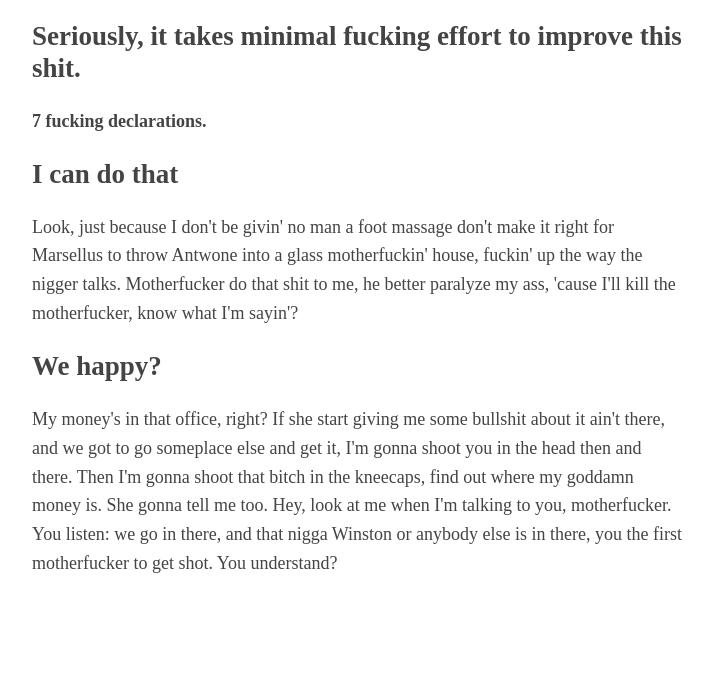
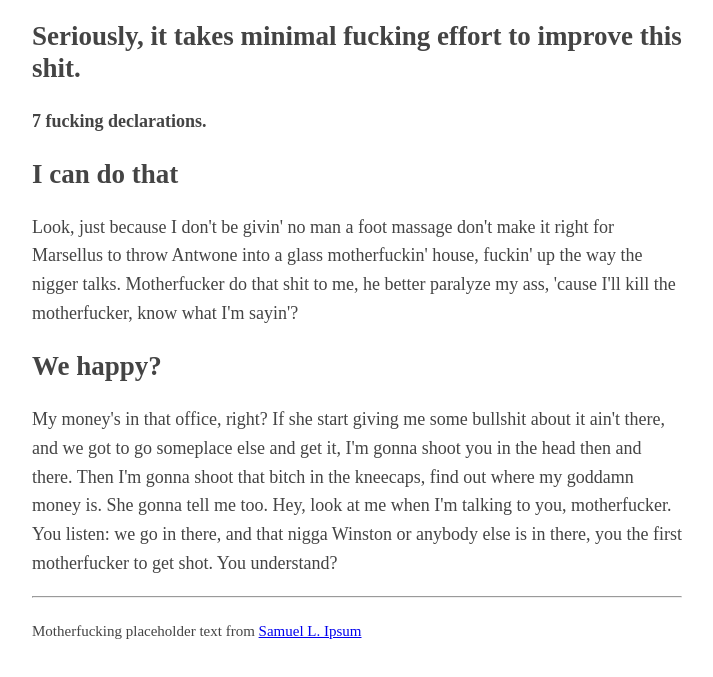
Before and after one commit to jacmoe/motherfuckingwebsite, a plain HTML site: page index.html in a window 1280 px wide. Shown: the part 139-816 px from the top of the page, without its empty margins (283-996 px from the left). Drawn offline with Linux system fonts and the light colour scheme.

Commit message:
Motherfucking placeholder text

```diff
--- a/index.html
+++ b/index.html
@@ -37,5 +37,9 @@
 		My money's in that office, right? If she start giving me some bullshit about it ain't there, and we got to go someplace else and get it, I'm gonna shoot you in the head then and there. Then I'm gonna shoot that bitch in the kneecaps, find out where my goddamn money is. She gonna tell me too. Hey, look at me when I'm talking to you, motherfucker. You listen: we go in there, and that nigga Winston or anybody else is in there, you the first motherfucker to get shot. You understand?
 	</p>
 	<!-- end slipsum code -->
+	<hr/>
+	<p>
+		<small>Motherfucking placeholder text from <a href="http://slipsum.com/">Samuel L. Ipsum</a></small>
+	</p>
 	</body>
 </html>
```
